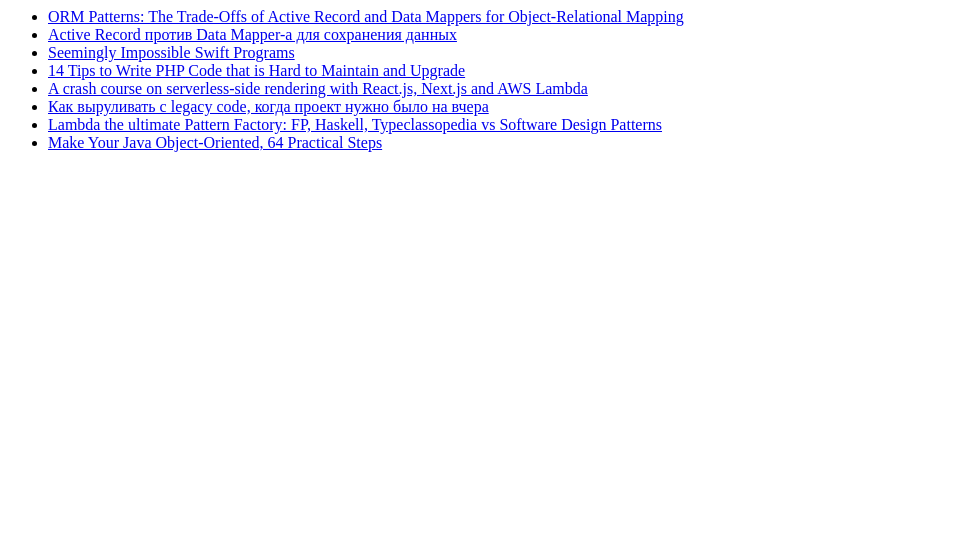
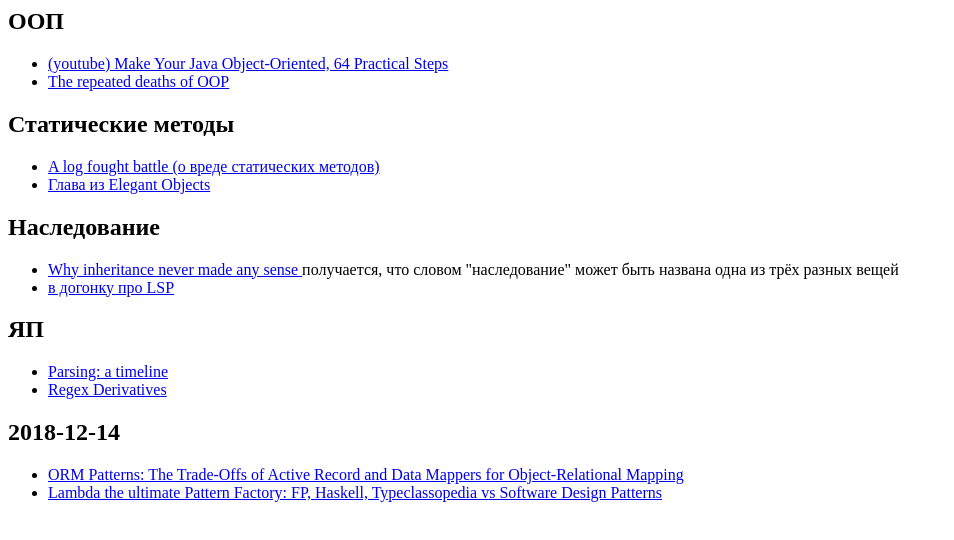
Before and after one commit to ivan-a-milov/ivan-a-milov.github.io, a plain HTML site: page index.html in a window 1280 px wide. Shown: the whole page, without its empty margins (0-954 px from the left). Drawn offline with Linux system fonts and the light colour scheme.

Commit message:
more links

```diff
--- a/index.html
+++ b/index.html
@@ -4,55 +4,78 @@
     <title>test</title>
   </head>
   <body>
+
+    <h2>ООП</h2>
+    <ul>
+      <li>
+        <a href="https://www.youtube.com/watch?v=qAxLtSYN0nw&list=PLbxYHRV96Yrww7YzhgfJSlNrnfW4eoQgS">
+          (youtube) Make Your Java Object-Oriented, 64 Practical Steps
+        </a>
+      </li>
+      <li>
+        <a href="http://loup-vaillant.fr/articles/deaths-of-oop">
+          The repeated deaths of OOP
+        </a>
+      </li>
+    </ul>
+
+
+    <h2>Статические методы</h2>
+    <ul>
+      <li>
+        <a href="http://www.mikedrivendevelopment.com/2014/01/a-log-fought-battle.html">
+          A log fought battle (о вреде статических методов)
+        </a>
+      </li>
+      <li>
+        <a href="https://habr.com/company/piter/blog/418157/">
+          Глава из Elegant Objects
+        </a>
+      </li>
+    </ul>
+
+    <h2>Наследование</h2>
+    <ul>
+      <li>
+        <a href="https://www.sicpers.info/2018/03/why-inheritance-never-made-any-sense/">
+          Why inheritance never made any sense
+        </a>
+
+        получается, что словом "наследование" может быть названа одна из трёх разных вещей
+      </li>
+      <li>
+        <a href="https://www.facebook.com/vlad.balin/posts/2040497575960521?__tn__=K-R">
+          в догонку про LSP
+        </a>
+      </li>
+    </ul>
+
+    <h2>ЯП</h2>
+    <ul>
+      <li>
+        <a href="https://jeffreykegler.github.io/personal/timeline_v3">
+          Parsing: a timeline
+        </a>
+      </li>
+      <li>
+        <a href="http://benlynn.blogspot.com/2018/06/regex-derivatives.html">
+          Regex Derivatives
+        </a>
+      </li>
+    </ul>
+
+    <h2>2018-12-14</h2>
     <ul>
       <li>
         <a href="https://www.thoughtfulcode.com/orm-active-record-vs-data-mapper/">
           ORM Patterns: The Trade-Offs of Active Record and Data Mappers for Object-Relational Mapping
         </a>
       </li>
-
-      <li>
-        <a href="https://habr.com/post/198450/">
-          Active Record против Data Mapper-а для сохранения данных
-        </a>
-      </li>
-
-      <li>
-        <a href="https://www.fewbutripe.com/2018/12/05/seemingly-impossible.html">
-          Seemingly Impossible Swift Programs
-        </a>
-      </li>
-
-      <li>
-        <a href="https://www.tomasvotruba.cz/blog/2018/11/26/14-tips-to-write-php-code-that-is-hard-to-maintain-and-upgrade/">
-          14 Tips to Write PHP Code that is Hard to Maintain and Upgrade
-        </a>
-      </li>
-
-      <li>
-        <a href="https://statsbot.co/blog/a-crash-course-on-serverless-side-rendering-with-reactjs-nextjs-and-aws-lambda/">
-          A crash course on serverless-side rendering with React.js, Next.js and AWS Lambda
-        </a>
-      </li>
-
-      <li>
-        <a href="https://habr.com/post/431562/">
-          Как выруливать с legacy code, когда проект нужно было на вчера
-        </a>
-      </li>
-
       <li>
         <a href="https://github.com/thma/LtuPatternFactory/tree/1be9521591f8a7f06b35a7ae5929e7beaf0b8e43">
           Lambda the ultimate Pattern Factory: FP, Haskell, Typeclassopedia vs Software Design Patterns
         </a>
       </li>
-
-      <li>
-        <a href="https://www.youtube.com/watch?v=qAxLtSYN0nw&list=PLbxYHRV96Yrww7YzhgfJSlNrnfW4eoQgS">
-          Make Your Java Object-Oriented, 64 Practical Steps
-        </a>
-      </li>
-
     </ul>
 
   </body>
```
